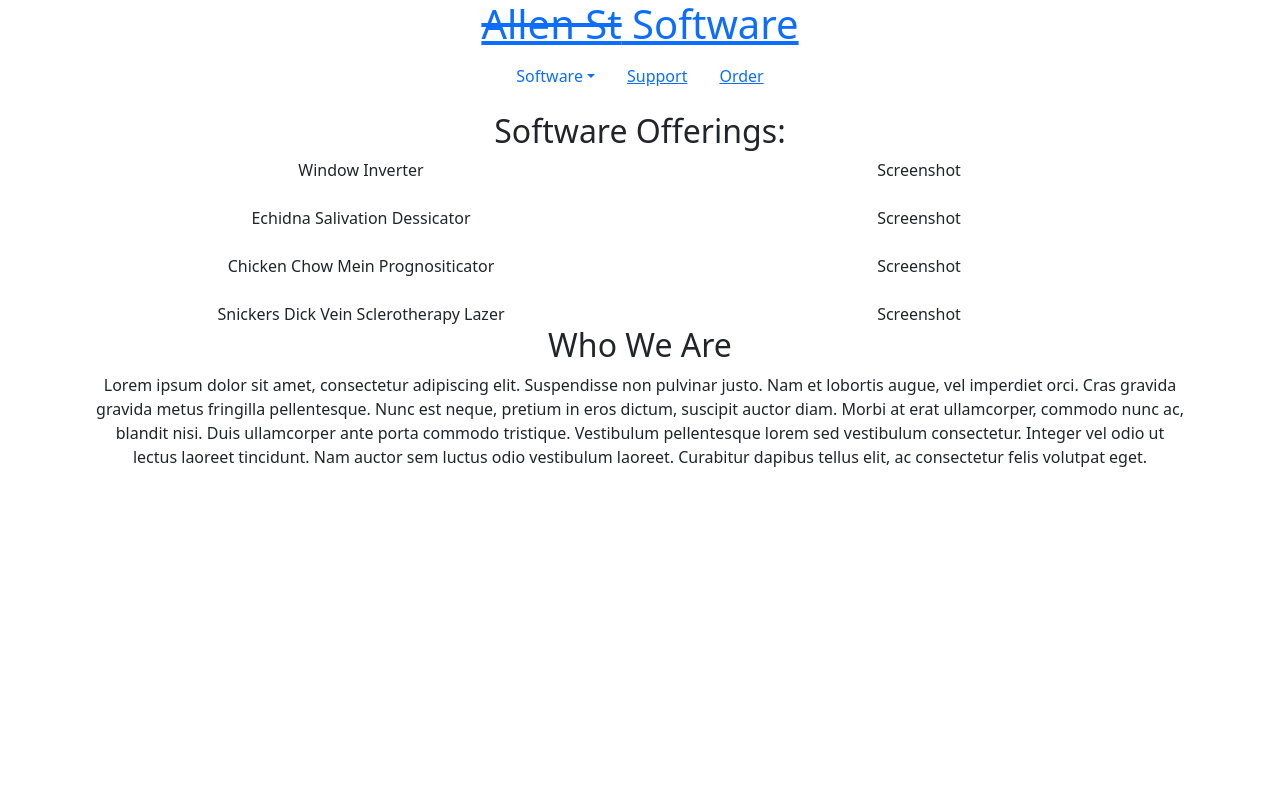
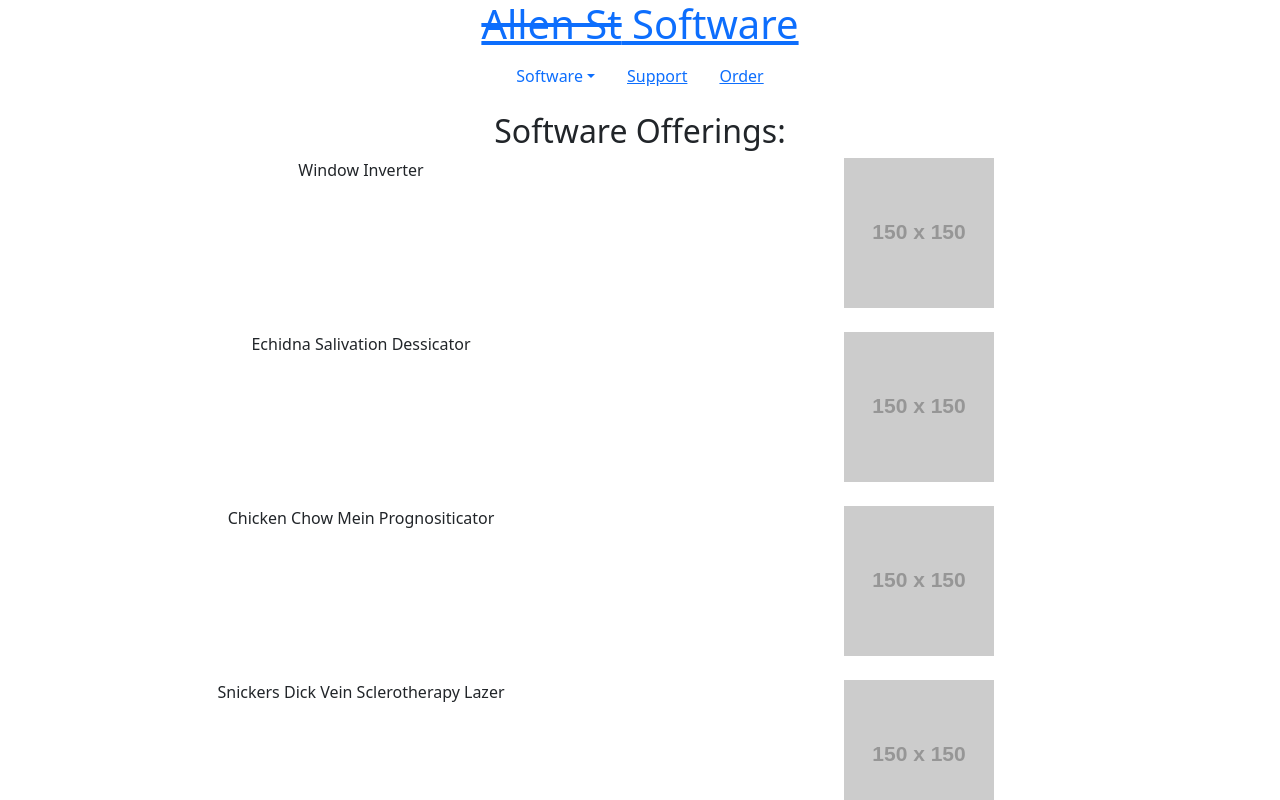
Before and after one commit to jmash/ds_studio, a React (Create React App) app: page / in a window 1280 px wide. Shown: the top 800 px of the page. Built offline with nearby package versions, Linux system fonts and the light colour scheme.

Commit message:
:construction: added screenshot placeholders

```diff
--- a/src/routes/main.js
+++ b/src/routes/main.js
@@ -11,7 +11,7 @@
                         Window Inverter
                     </Col>
                     <Col>
-                        Screenshot
+                        <img src="https://via.placeholder.com/150" alt="Window Inverter Thumbnail"/>
                     </Col>
                 </Row>
                 <Row>
@@ -19,7 +19,7 @@
                         Echidna Salivation Dessicator
                     </Col>
                     <Col>
-                        Screenshot
+                    <img src="https://via.placeholder.com/150" alt="Window Inverter Thumbnail"/>
                     </Col>
                 </Row>
                 <Row>
@@ -27,7 +27,7 @@
                         Chicken Chow Mein Prognositicator
                     </Col>
                     <Col>
-                        Screenshot
+                    <img src="https://via.placeholder.com/150" alt="Window Inverter Thumbnail"/>
                     </Col>
                 </Row>
                 <Row>
@@ -35,7 +35,7 @@
                         Snickers Dick Vein Sclerotherapy Lazer
                     </Col>
                     <Col>
-                        Screenshot
+                    <img src="https://via.placeholder.com/150" alt="Window Inverter Thumbnail"/>
                     </Col>
                 </Row>
             </Stack>
```
